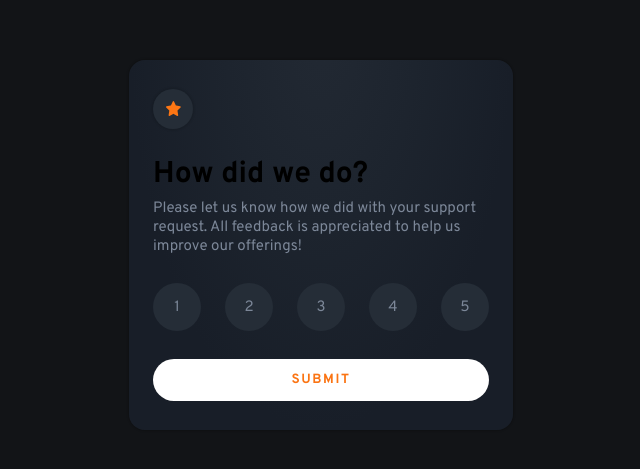
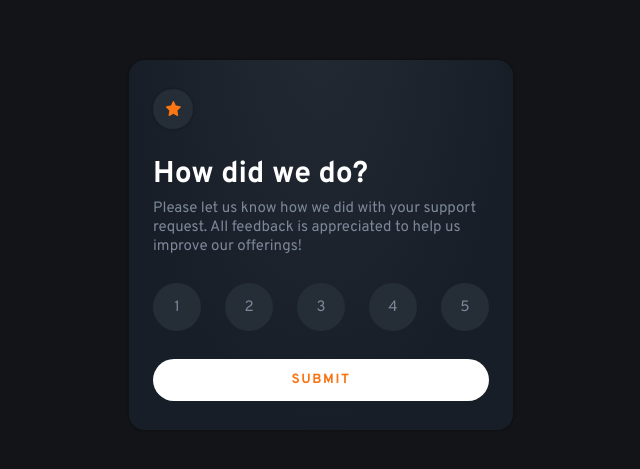
Before and after one commit to jasham/interactive-rating-component-main, a Next.js app: page / in a window 1280 px wide. Shown: the part 155-624 px from the top of the page, without its empty margins (319-959 px from the left). Built offline with nearby package versions, Linux system fonts and the light colour scheme.

Commit message:
updating code

```diff
--- a/styles/Rating.module.css
+++ b/styles/Rating.module.css
@@ -59,7 +59,7 @@
   gap: 0.4rem;
 }
 
-.head > h2 {
+.head > h1 {
   color: var(--White);
 }
 
```
